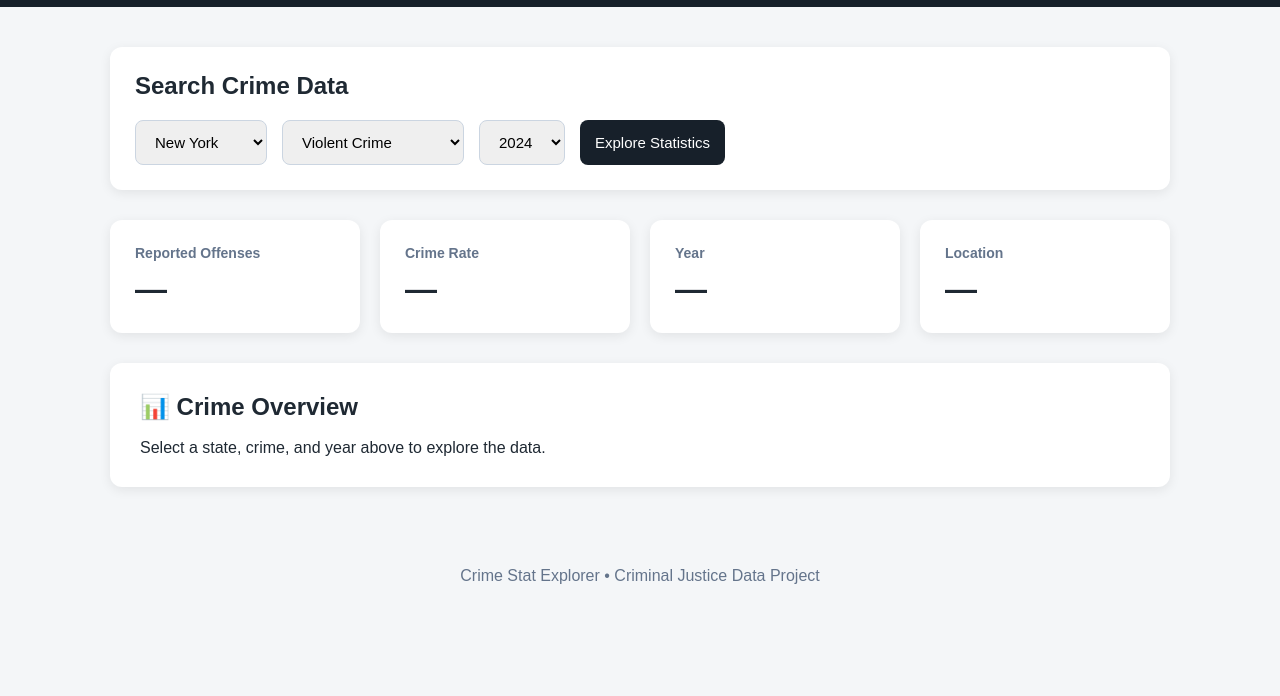
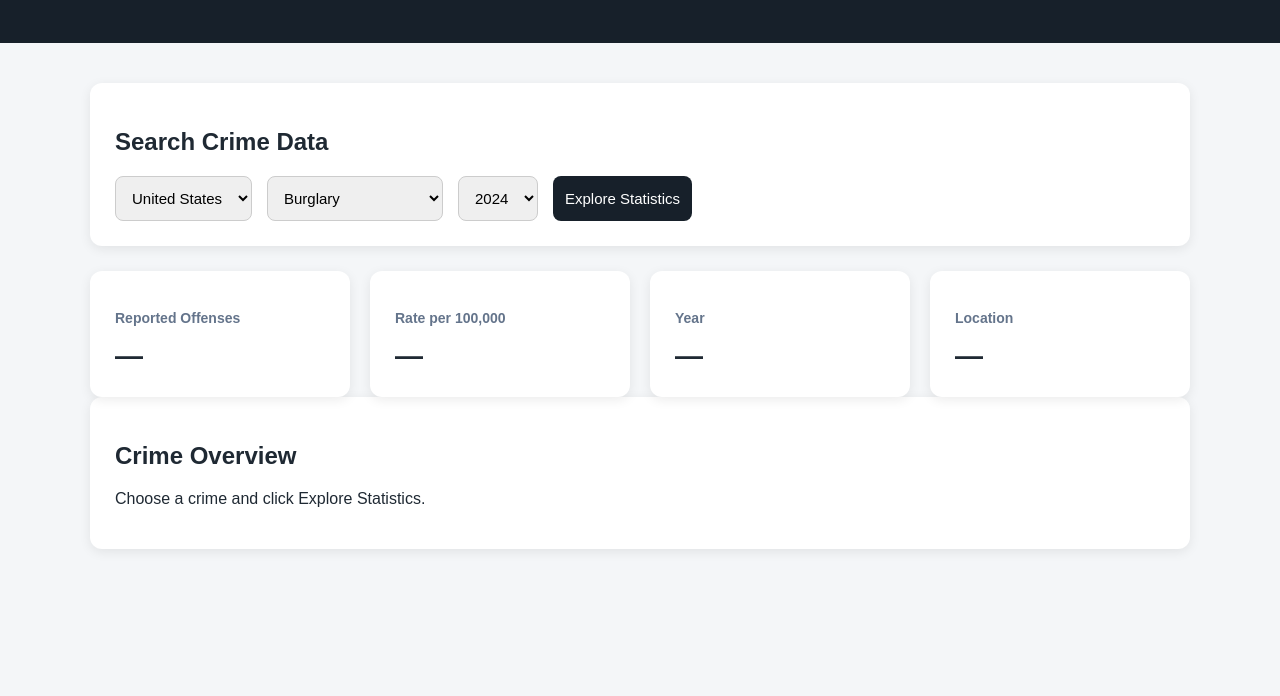
Before and after one commit to overturn21/crime-stat-exp, a plain HTML site: page index.html in a window 1280 px wide. Shown: the part 104-800 px from the top of the page. Drawn offline with Linux system fonts and the light colour scheme.

Commit message:
Refactor HTML structure and update styles

```diff
--- a/index.html
+++ b/index.html
@@ -3,34 +3,27 @@
 <head>
 <meta charset="UTF-8">
 <meta name="viewport" content="width=device-width, initial-scale=1.0">
-
 <title>Crime Stat Explorer</title>
 
 <style>
-* {
-box-sizing: border-box;
-margin: 0;
-padding: 0;
-}
-
 body {
 font-family: Arial, sans-serif;
 background: #f4f6f8;
 color: #1f2933;
+margin: 0;
 }
 
 header {
 background: #17202a;
 color: white;
-padding: 25px 40px;
+padding: 30px;
 }
 
 header h1 {
-font-size: 30px;
+margin: 0;
 }
 
 header p {
-margin-top: 8px;
 color: #cbd5e1;
 }
 
@@ -40,15 +33,12 @@ margin: 40px auto;
 padding: 0 20px;
 }
 
-.search-box {
+.box {
 background: white;
 padding: 25px;
 border-radius: 12px;
+margin-bottom: 25px;
 box-shadow: 0 3px 12px rgba(0,0,0,0.08);
-}
-
-.search-box h2 {
-margin-bottom: 20px;
 }
 
 .controls {
@@ -58,60 +48,43 @@ flex-wrap: wrap;
 }
 
 select, button {
-padding: 12px 15px;
+padding: 12px;
+font-size: 15px;
 border-radius: 8px;
-border: 1px solid #cbd5e1;
-font-size: 15px;
+}
+
+select {
+border: 1px solid #ccc;
 }
 
 button {
 background: #17202a;
 color: white;
+border: none;
 cursor: pointer;
-border: none;
-}
-
-button:hover {
-background: #2c3e50;
 }
 
 .stats {
 display: grid;
-grid-template-columns: repeat(auto-fit, minmax(220px, 1fr));
+grid-template-columns: repeat(auto-fit, minmax(200px, 1fr));
 gap: 20px;
-margin-top: 30px;
 }
 
-.card {
+.stat {
 background: white;
 padding: 25px;
 border-radius: 12px;
 box-shadow: 0 3px 12px rgba(0,0,0,0.08);
 }
 
-.card h3 {
+.stat h3 {
 color: #64748b;
 font-size: 14px;
-margin-bottom: 10px;
 }
 
 .number {
-font-size: 32px;
+font-size: 28px;
 font-weight: bold;
-}
-
-.dashboard {
-margin-top: 30px;
-background: white;
-padding: 30px;
-border-radius: 12px;
-box-shadow: 0 3px 12px rgba(0,0,0,0.08);
-}
-
-footer {
-text-align: center;
-padding: 40px;
-color: #64748b;
 }
 </style>
 </head>
@@ -119,93 +92,85 @@ color: #64748b;
 <body>
 
 <header>
-<h1>🔎 Crime Stat Explorer</h1>
-<p>Explore crime statistics and criminal justice data.</p>
+<h1>Crime Stat Explorer</h1>
+<p>Explore FBI crime statistics.</p>
 </header>
 
 <div class="container">
 
-<div class="search-box">
-
+<div class="box">
 <h2>Search Crime Data</h2>
 
 <div class="controls">
 
 <select id="state">
-<option>New York</option>
-<option>New Jersey</option>
-<option>Connecticut</option>
-<option>California</option>
-<option>Texas</option>
-<option>Florida</option>
+<option>United States</option>
 </select>
 
 <select id="crime">
-<option>Violent Crime</option>
-<option>Property Crime</option>
 <option>Burglary</option>
 <option>Robbery</option>
+<option>Larceny</option>
 <option>Motor Vehicle Theft</option>
-<option>Larceny</option>
 </select>
 
 <select id="year">
 <option>2024</option>
-<option>2023</option>
-<option>2022</option>
-<option>2021</option>
-<option>2020</option>
 </select>
 
-<button onclick="exploreData()">Explore Statistics</button>
+<button onclick="exploreData()">
+Explore Statistics
+</button>
 
 </div>
-
 </div>
 
 <div class="stats">
 
-<div class="card">
+<div class="stat">
 <h3>Reported Offenses</h3>
 <div class="number" id="offenses">—</div>
 </div>
 
-<div class="card">
-<h3>Crime Rate</h3>
+<div class="stat">
+<h3>Rate per 100,000</h3>
 <div class="number" id="rate">—</div>
 </div>
 
-<div class="card">
+<div class="stat">
 <h3>Year</h3>
 <div class="number" id="selectedYear">—</div>
 </div>
 
-<div class="card">
+<div class="stat">
 <h3>Location</h3>
 <div class="number" id="selectedState">—</div>
 </div>
 
 </div>
 
-<div class="dashboard">
-
-<h2>📊 Crime Overview</h2>
-
-<br>
-
+<div class="box">
+<h2>Crime Overview</h2>
 <p id="message">
-Select a state, crime, and year above to explore the data.
+Choose a crime and click Explore Statistics.
 </p>
-
 </div>
 
 </div>
 
-<footer>
-Crime Stat Explorer • Criminal Justice Data Project
-</footer>
+<script>
 
-<script>
+let crimeData = {};
+
+fetch("crime-data.json")
+.then(response => response.json())
+.then(data => {
+crimeData = data;
+})
+.catch(error => {
+console.error("Could not load crime data:", error);
+});
+
 
 function exploreData() {
 
@@ -213,14 +178,33 @@ const state = document.getElementById("state").value;
 const crime = document.getElementById("crime").value;
 const year = document.getElementById("year").value;
 
+const result =
+crimeData[state] &&
+crimeData[state][year] &&
+crimeData[state][year][crime];
+
 document.getElementById("selectedState").textContent = state;
 document.getElementById("selectedYear").textContent = year;
 
-document.getElementById("offenses").textContent = "Coming soon";
-document.getElementById("rate").textContent = "Coming soon";
+if (result) {
+
+document.getElementById("offenses").textContent =
+result.offenses.toLocaleString();
+
+document.getElementById("rate").textContent =
+result.rate.toLocaleString();
 
 document.getElementById("message").textContent =
-`You selected ${crime} in ${state} for ${year}. Real crime statistics will be added next!`;
+`${crime} in ${state} during ${year}.`;
+
+} else {
+
+document.getElementById("offenses").textContent = "N/A";
+document.getElementById("rate").textContent = "N/A";
+
+document.getElementById("message").textContent =
+"No data available for this selection.";
+}
 }
 
 </script>
```
